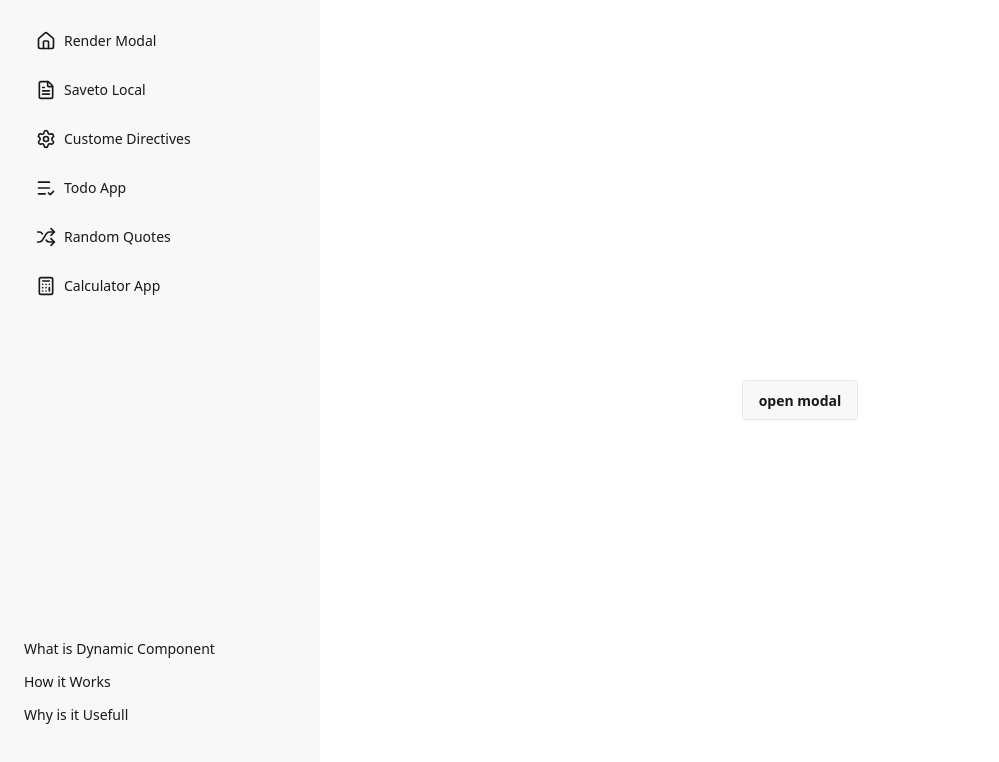
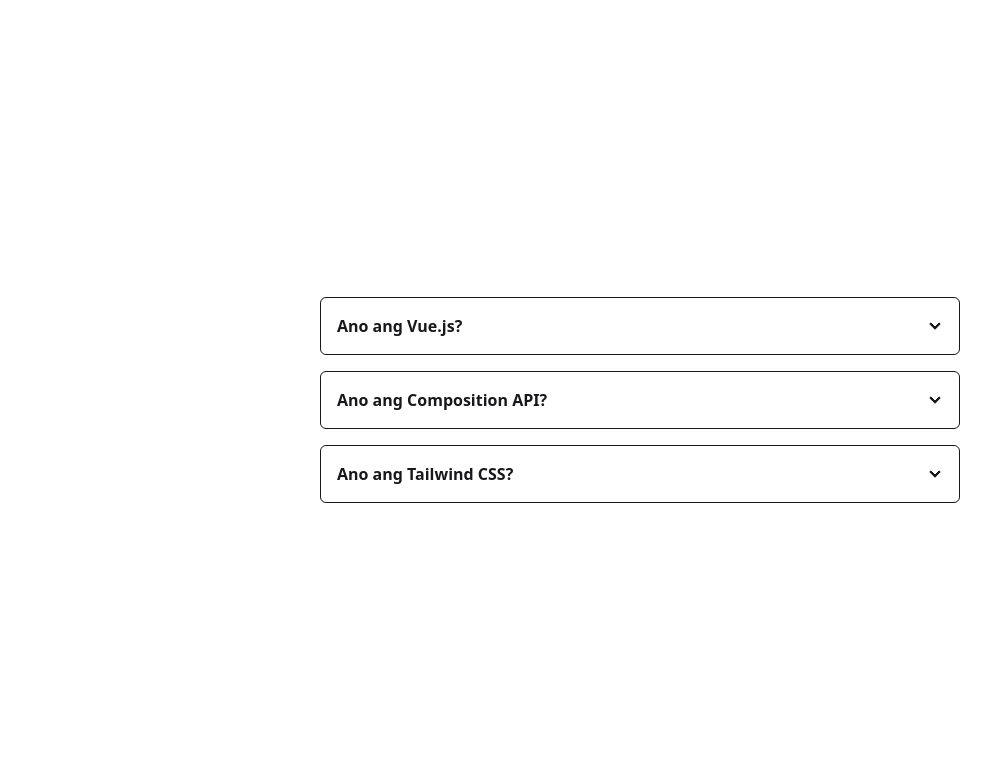
Before and after one commit to CedricKyle/my-vue-journey, a Vue app: page / in a window 1280 px wide. Shown: the top 762 px of the page, without its empty margins (0-999 px from the left). Built offline with nearby package versions, Linux system fonts and the light colour scheme.

Commit message:
accordion tol kaso uulitin ko to

```diff
--- a/src/App.vue
+++ b/src/App.vue
@@ -1,7 +1,7 @@
 <script setup>
-  import DynamicComponent from './components/DynamicComponent/DynamicComponent.vue';
+  import Accordion from './components/Projects/Accordion.vue';
 </script>
 
 <template>
-  <DynamicComponent />
+  <Accordion />
 </template>
--- /dev/null
+++ b/src/components/Projects/Accordion.vue
@@ -0,0 +1,48 @@
+<script setup>
+import { ref } from 'vue';
+
+  const accordions = ref([
+  {
+    title: "Ano ang Vue.js?",
+    content: "Vue.js ay isang progressive framework para sa paggawa ng UI.",
+    open: false
+  },
+  {
+    title: "Ano ang Composition API?",
+    content: "Ang Composition API ay isang paraan sa Vue na gumagamit ng functions imbes na Options API.",
+    open: false
+  },
+  {
+    title: "Ano ang Tailwind CSS?",
+    content: "Ang Tailwind CSS ay isang utility-first CSS framework para sa mabilis na pag-design.",
+    open: false
+  }
+])
+
+  const toggleAccordions = (index) => {
+    accordions.value = accordions.value.map((item, i) => ({
+      ...item,
+      open: i === index ? !item.open: false,
+    }))
+  }
+</script>
+
+<template>
+  <div class="flex justify-center items-center min-h-screen">
+    <div class="flex flex-col justify-center items-center w-[50%]">
+    <div v-for="(item, index) in accordions" :key="index"
+      class="collapse collapse-arrow border rounded-md my-2"
+      :class="{'collapse-open': item.open}">
+
+      <div class="collapse-title font-semibold" @click="toggleAccordions(index)">
+        {{ item.title }}
+      </div>
+
+      <div v-show="item.open" class="collapse-content">
+        {{ item.content }}
+      </div>
+    </div>
+  </div>
+  </div>
+
+</template>
--- a/src/components/Projects/CalculatorApp.vue
+++ b/src/components/Projects/CalculatorApp.vue
@@ -1,28 +1,35 @@
 <script setup>
 import { Delete, Percent  } from 'lucide-vue-next';
-import {ref} from 'vue';
+import {ref, computed} from 'vue';
 
-const display = ref('')
+const display = ref('0')
 
-const handleClick = (input) => {
-  display.value += input
+const handleClick = (value) => {
+  if(display.value === '0' && value !== '.'){
+    display.value = value
+  }else{
+    display.value += value
+  }
 }
 
 const allClear = () => {
-  display.value = ''
+  display.value = '0'
 }
 
 const calculate = () => {
   try{
-    display.value = eval(display.value)
+    display.value = eval(display.value).toString()
   }catch(e){
     display.value = 'Error: Invalid expression'
   }
 }
 
+const displayClass = computed(()=> {
+  return display.value.length > 12 ? 'small-text' : '';
+})
+
 const deleteValue = () => {
-  const length = display.value.length
-  display.value = display.value.slice(0, length - 1)
+  display.value = display.value.length > 1 ? display.value.slice(0, -1) : '0';
 }
 
 </script>
@@ -36,7 +43,7 @@
       <div class="flex justify-center mt-10">
           <input
           class=" text-right p-2 w-[80%]  text-[20px]  border rounded-sm"
-          readonly placeholder="0" v-model="display">
+          readonly placeholder="0" v-model="display" :class="displayClass">
       </div>
       <div class="flex justify-center p-3 h-[80%]">
           <div class="first-container grid grid-cols-4  gap-3 p-2">
@@ -44,20 +51,20 @@
             <button @click="deleteValue" class="flex justify-center items-center text-green-500"><Delete class="text-green-500" /></button>
             <button @click="handleClick('%')" class="flex justify-center items-center text-green-500"><Percent class="text-green-500" /></button>
             <button @click="handleClick('/')" class="text-green-500">/</button>
-            <button @click="handleClick(7)">7</button>
-            <button @click="handleClick(8)">8</button>
-            <button @click="handleClick(9)">9</button>
+            <button @click="handleClick('7')">7</button>
+            <button @click="handleClick('8')">8</button>
+            <button @click="handleClick('9')">9</button>
             <button @click="handleClick('*')" class="text-green-500">*</button>
-            <button @click="handleClick(4)">4</button>
-            <button @click="handleClick(5)">5</button>
-            <button @click="handleClick(6)">6</button>
+            <button @click="handleClick('4')">4</button>
+            <button @click="handleClick('5')">5</button>
+            <button @click="handleClick('6')">6</button>
             <button @click="handleClick('-')" class="text-green-500">-</button>
-            <button @click="handleClick(1)">1</button>
-            <button @click="handleClick(2)">2</button>
-            <button @click="handleClick(3)">3</button>
+            <button @click="handleClick('1')">1</button>
+            <button @click="handleClick('2')">2</button>
+            <button @click="handleClick('3')">3</button>
             <button @click="handleClick('+')" class="text-green-500">+</button>
             <button @click="handleClick('')">+/-</button>
-            <button @click="handleClick(0)">0</button>
+            <button @click="handleClick('0')">0</button>
             <button @click="handleClick('.')">.</button>
             <button @click="calculate" class="text-green-500">=</button>
           </div>
@@ -76,4 +83,8 @@
   font-size: 20px;
   cursor: pointer;
 }
+
+.small-text{
+  font-size: 10px;
+}
 </style>
```
